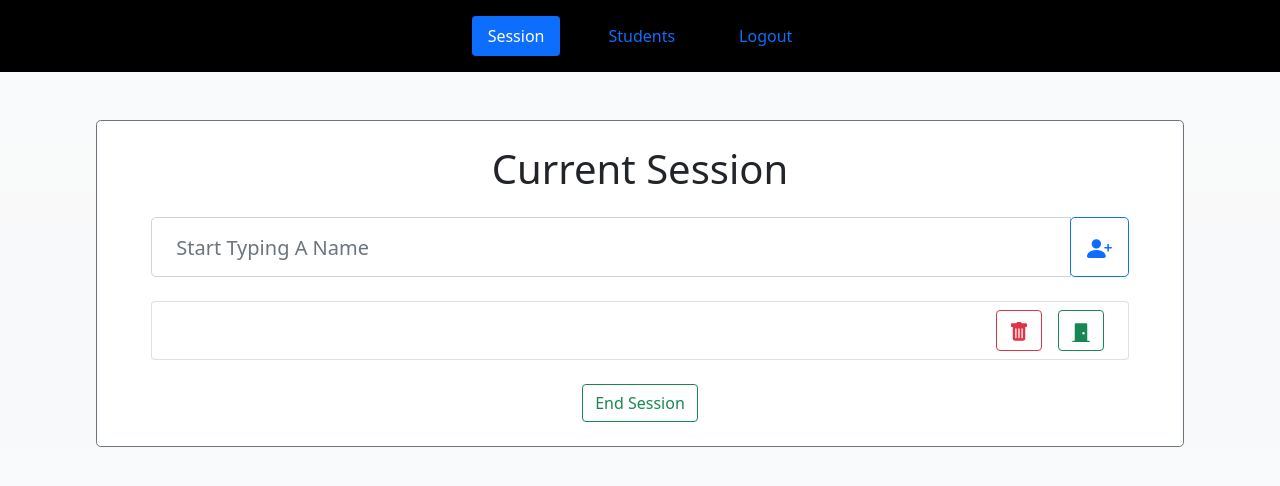
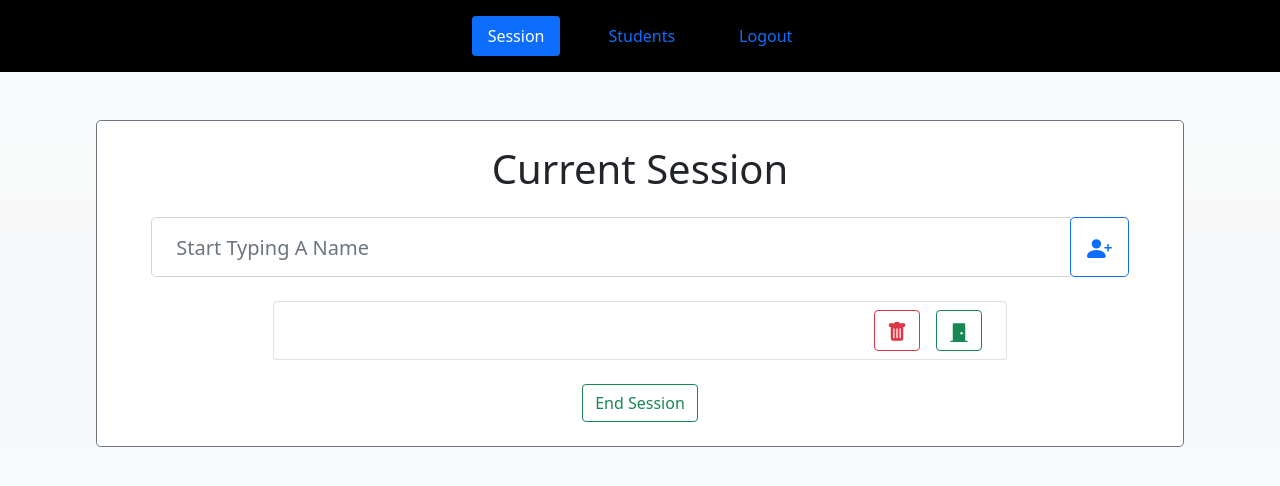
Before and after one commit to PrintNifesimi/TutoringTracker, a Django app: template main/templates/main/sessions.html in a window 1280 px wide. Shown: the top 486 px of the page. Run offline with Django 4.2, Linux system fonts and the light colour scheme; the template is opened without the code that fills it: values that come from a table or form of the project are taken from there, others are empty; data comes from the database, SQL or seed files in the repository; some libraries are stand-ins or nearby versions.

Commit message:
style changes

```diff
--- a/main/templates/main/partials/AddHours.html
+++ b/main/templates/main/partials/AddHours.html
@@ -8,7 +8,7 @@
         <p>Add Successful</p>
     </div>
 {% endif %}
-<div class="mx-auto mb-5" style="width:75%">
+<div class="mx-auto mb-5 w-75">
     <ul class="list-group list-group">
 {% for student in Students %}
 
--- a/main/templates/main/partials/Timeduration.html
+++ b/main/templates/main/partials/Timeduration.html
@@ -9,7 +9,7 @@
                                 <div id="signOutSuccess" class="alert alert-success d-flex align-items-center">Sign Out Success</div>
     {% endif %}
 
-    <div id="Timeduration-container" hx-get="{% url 'timeduration' %}" hx-trigger="every 60s" class="mx-auto w-100">
+    <div id="Timeduration-container" hx-get="{% url 'timeduration' %}" hx-trigger="every 60s" class="mx-auto w-75">
 <ul class="list-group list-group">
     {% for item in sObject.all %}
 
@@ -19,6 +19,10 @@
 
                 <span id="durr" class="badge bg-primary rounded-pill">{{item.currDuration|timesince }}</span>
                 </div>
+
+                <div class="d-flex justify-content-end">
+
+
                 <button class="btn btn-outline-danger mx-2" style="cursor: pointer;font-size: 18px;" hx-delete="{% url 'deleteStudent' item.id%}"
                 hx-target="#student-list"
                 hx-confirm="Deleting this student will not save their hours">
@@ -26,12 +30,13 @@
                     <path d="M2.5 1a1 1 0 0 0-1 1v1a1 1 0 0 0 1 1H3v9a2 2 0 0 0 2 2h6a2 2 0 0 0 2-2V4h.5a1 1 0 0 0 1-1V2a1 1 0 0 0-1-1H10a1 1 0 0 0-1-1H7a1 1 0 0 0-1 1H2.5zm3 4a.5.5 0 0 1 .5.5v7a.5.5 0 0 1-1 0v-7a.5.5 0 0 1 .5-.5zM8 5a.5.5 0 0 1 .5.5v7a.5.5 0 0 1-1 0v-7A.5.5 0 0 1 8 5zm3 .5v7a.5.5 0 0 1-1 0v-7a.5.5 0 0 1 1 0z"/>
                   </svg>
             </button>
+
             <button class="btn btn-outline-success mx-2" style="cursor: pointer;font-size: 18px;" hx-post="{% url 'signOut' item.id%}"
                 hx-target="#student-list">
                 <svg xmlns="http://www.w3.org/2000/svg" width="20" height="20" fill="currentColor" class="bi bi-door-closed-fill" viewBox="0 0 16 16">
                     <path d="M12 1a1 1 0 0 1 1 1v13h1.5a.5.5 0 0 1 0 1h-13a.5.5 0 0 1 0-1H3V2a1 1 0 0 1 1-1h8zm-2 9a1 1 0 1 0 0-2 1 1 0 0 0 0 2z"/>
                   </svg>
-            </button>
+            </button></div>
             </li>
 
     {% endfor %}
```
